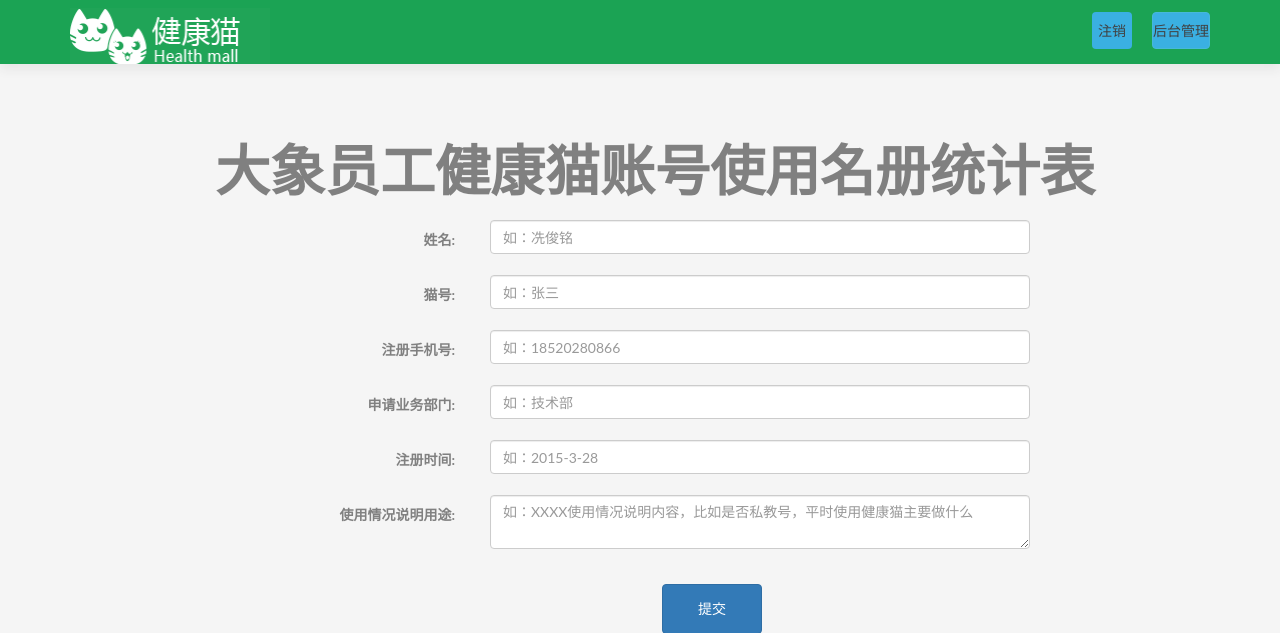
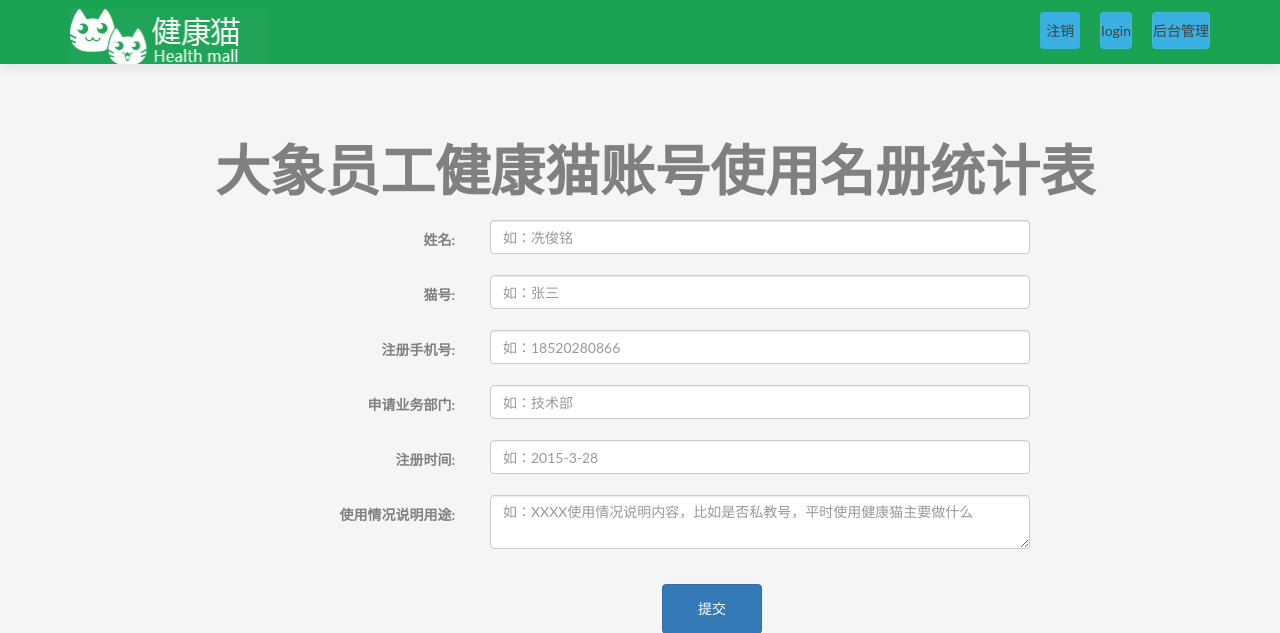
Before and after one commit to qq290070744/domain_registered, a Django app: page /maohao in a window 1280 px wide. Shown: the top 633 px of the page. Run offline with Django 3.2, Linux system fonts and the light colour scheme; some libraries are stand-ins or nearby versions.

Commit message:
maohao ok 2

```diff
--- a/templates/maohao.html
+++ b/templates/maohao.html
@@ -77,9 +77,10 @@
                 {% else %}
 {#                    <span style="color: red">登录/注册 /<a href="/accounts/logout">注销</a></span>#}
                 {% endif %}
-                <li><a id="navbar-nav-list-signup" style="padding: 0px 5px 0px 5px;" class="btn signup-button"
+
+<li><a id="navbar-nav-list-signup" style="padding: 0px 5px 0px 5px;" class="btn signup-button"
                        href="/accounts/logout">注销</a></li>
-
+                <li><a target="_blank" id="admin" href="/admin" class="btn signup-button btn-info">login</a></li>
                 <li><a target="_blank" id="admin" href="/admin" class="btn signup-button btn-info">后台管理</a></li>
             </ul>
         </nav>
```
